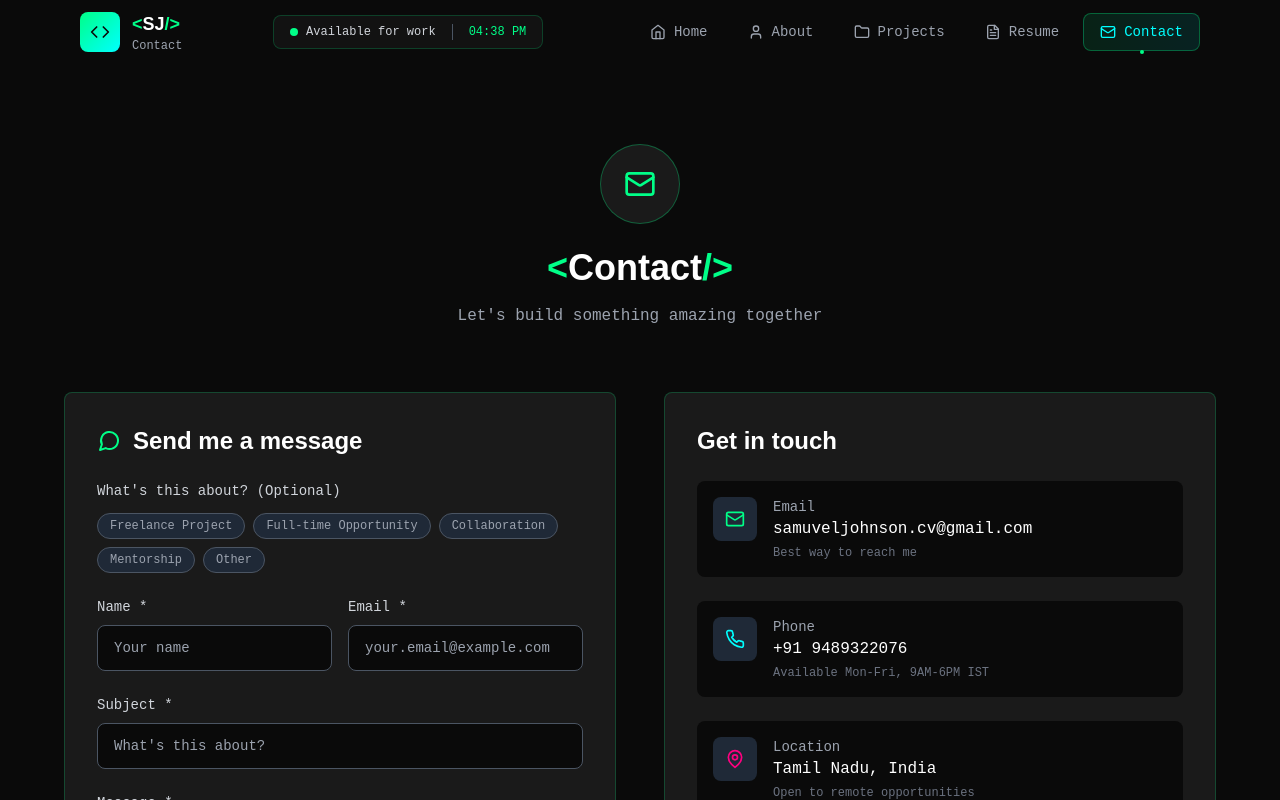
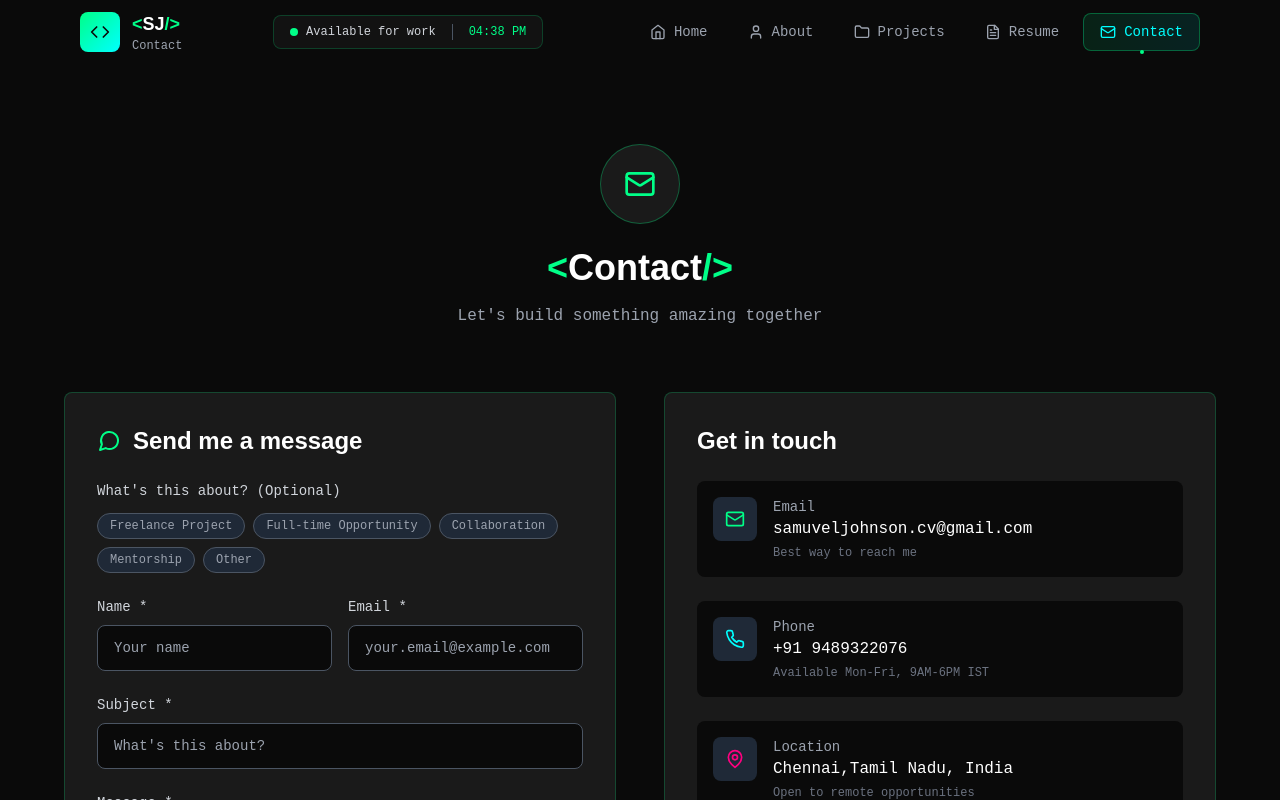
Before and after one commit to samuveljohnson1416/new_portfolio, a React (Vite) app: page /contact in a window 1280 px wide. Shown: the top 800 px of the page. Built offline with nearby package versions, Linux system fonts and the light colour scheme.

Commit message:
location updation

```diff
--- a/src/components/Contact.tsx
+++ b/src/components/Contact.tsx
@@ -121,7 +121,7 @@ const Contact = () => {
     {
       icon: MapPin,
       label: 'Location',
-      value: 'Tamil Nadu, India',
+      value: 'Chennai,Tamil Nadu, India',
       href: '#',
       color: 'text-neon-pink',
       description: 'Open to remote opportunities'
```
